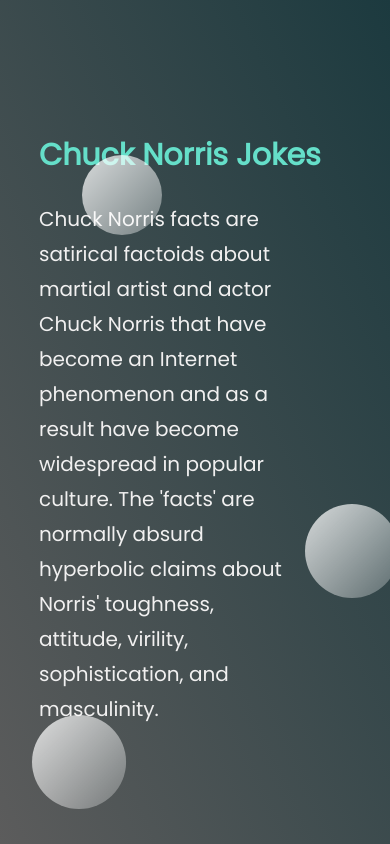
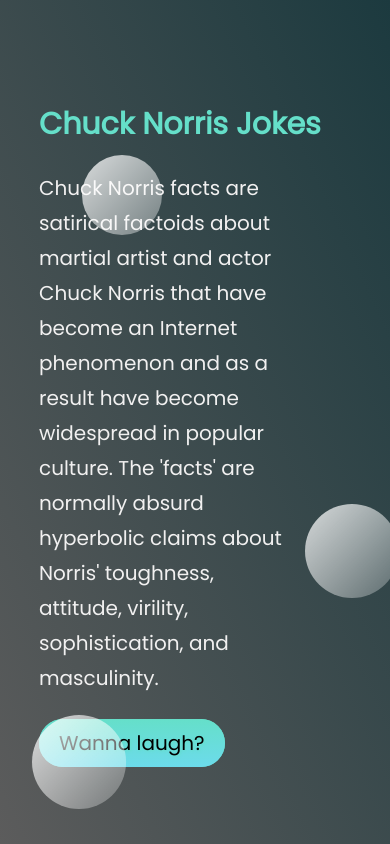
Before and after one commit to savin2001/chuck-jokes, a React (Create React App) app: page / in a window 390 px wide. Shown: the top 844 px of the page. Built offline with nearby package versions, Linux system fonts and the light colour scheme; no server answers.

Commit message:
Final touches and media queries

```diff
--- a/src/App.js
+++ b/src/App.js
@@ -48,10 +48,11 @@
                             toughness, attitude, virility, sophistication, and
                             masculinity.
                         </p>
+                        <a href="#chuck" className="btn">Wanna laugh?</a>
                     </div>
                 </div>
                 <div className="main expandUp">
-                    <h2>Click on category to get 'em jokes</h2>
+                    <h2 id="chuck">Click on category to get 'em jokes</h2>
                     <div className=" split">
                         <div className="first-half">
                             {categories.map((item) => {
--- a/src/style.css
+++ b/src/style.css
@@ -32,6 +32,7 @@
     color: rgb(241, 240, 240);
     width: 80%;
     line-height: 35px;
+    margin-bottom: 2rem;
 }
 small {
     font-size: 10px;
@@ -49,6 +50,27 @@
 }
 .landing-text {
     width: 80%;
+}
+.btn {
+  background: #65dfc9;
+  background-image: -webkit-linear-gradient(top, #65dfc9, #6cdbeb);
+  -webkit-border-radius: 28;
+  -moz-border-radius: 28;
+  border-radius: 28px;
+  text-shadow: 1px 1px 3px #65dfc9;
+  color: #000000;
+  font-size: 20px;
+  padding: 10px 20px 10px 20px;
+  text-decoration: none;
+  transition: .4s ease-in;
+}
+
+.btn:hover {
+  background: #3cb0fd;
+  color: #ffffff;
+  background-image: -webkit-linear-gradient(top, #3cb0fd, #3498db);
+  text-decoration: none;
+  transition: .4s ease-in;
 }
 .main {
     font-family: "Poppins", sans-serif;
@@ -155,6 +177,7 @@
       -webkit-transform: translateY(0%);
   }
 }
+
 
 .category {
     padding: 0.5rem 1.3rem;
```
